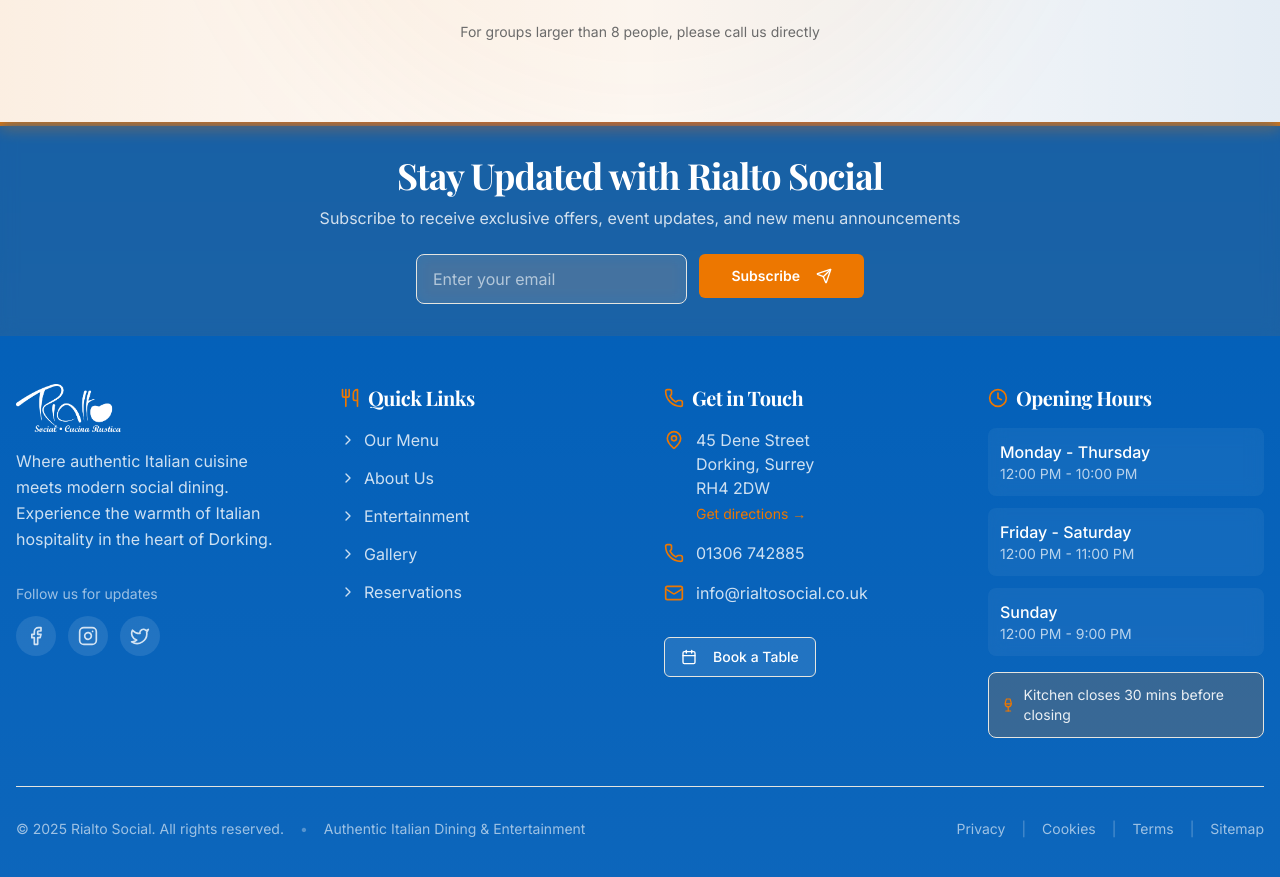
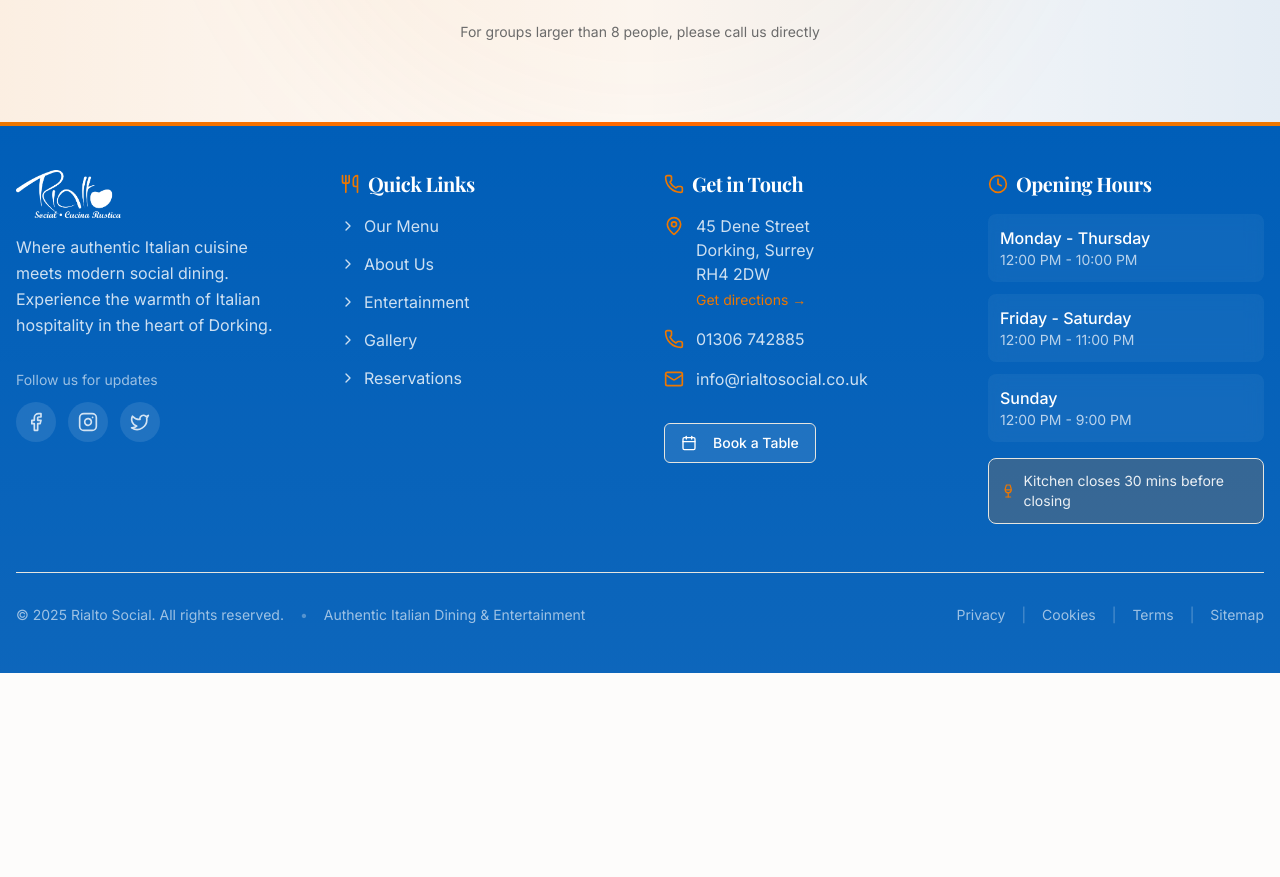
Before and after one commit to technoactive/rialto-social, a Next.js app: page / in a window 1280 px wide. Shown: the part 6285-7162 px from the top of the page. After the commit the page ends 6958 px from the top, so only its background shows below. Built offline with nearby package versions, Linux system fonts and the light colour scheme; a web font is replaced by a local one.

Commit message:
Remove newsletter subscription section from footer
- Removed 'Stay Updated with Rialto Social' section
- Cleaned up unused state variables (email, isSubscribed)
- Removed unused handleSubscribe function
- Removed Send icon import
- Kept all other footer improvements intact

```diff
--- a/components/layout/Footer.tsx
+++ b/components/layout/Footer.tsx
@@ -13,7 +13,6 @@
   Instagram,
   Twitter,
   ChevronRight,
-  Send,
   ArrowUp,
   Utensils,
   Wine,
@@ -22,8 +21,6 @@
 import { Button } from "@/components/ui/button";
 
 export function Footer() {
-  const [email, setEmail] = useState("");
-  const [isSubscribed, setIsSubscribed] = useState(false);
   const [showBackToTop, setShowBackToTop] = useState(false);
 
   useEffect(() => {
@@ -37,17 +34,6 @@
     return () => window.removeEventListener("scroll", handleScroll);
   }, []);
 
-  const handleSubscribe = (e: React.FormEvent) => {
-    e.preventDefault();
-    if (email) {
-      setIsSubscribed(true);
-      setTimeout(() => {
-        setEmail("");
-        setIsSubscribed(false);
-      }, 3000);
-    }
-  };
-
   const scrollToTop = () => {
     window.scrollTo({ top: 0, behavior: 'smooth' });
   };
@@ -56,59 +42,6 @@
     <footer className="relative bg-gradient-to-b from-accent to-accent/95">
       {/* Decorative Top Border */}
       <div className="absolute top-0 left-0 w-full h-1 bg-gradient-to-r from-primary via-orange-500 to-primary"></div>
-
-      {/* Newsletter Section */}
-      <div className="bg-primary/10 backdrop-blur-sm">
-        <div className="container mx-auto px-4 py-8">
-          <motion.div
-            initial={{ opacity: 0, y: 20 }}
-            whileInView={{ opacity: 1, y: 0 }}
-            transition={{ duration: 0.5 }}
-            viewport={{ once: true }}
-            className="max-w-2xl mx-auto text-center"
-          >
-            <h3 className="font-display text-2xl md:text-3xl font-bold text-white mb-2">
-              Stay Updated with Rialto Social
-            </h3>
-            <p className="text-white/80 mb-6">
-              Subscribe to receive exclusive offers, event updates, and new menu announcements
-            </p>
-            <form onSubmit={handleSubscribe} className="flex flex-col sm:flex-row gap-3 max-w-md mx-auto">
-              <input
-                type="email"
-                value={email}
-                onChange={(e) => setEmail(e.target.value)}
-                placeholder="Enter your email"
-                className="flex-1 px-4 py-3 rounded-lg bg-white/10 backdrop-blur-sm border border-white/20 text-white placeholder:text-white/60 focus:outline-none focus:border-primary transition-colors"
-                required
-              />
-              <Button
-                type="submit"
-                size="lg"
-                className="bg-primary hover:bg-primary/90 text-white font-semibold group"
-              >
-                {isSubscribed ? (
-                  <>
-                    <motion.span
-                      initial={{ scale: 0 }}
-                      animate={{ scale: 1 }}
-                      className="mr-2"
-                    >
-                      ✓
-                    </motion.span>
-                    Subscribed!
-                  </>
-                ) : (
-                  <>
-                    Subscribe
-                    <Send className="w-4 h-4 ml-2 group-hover:translate-x-1 transition-transform" />
-                  </>
-                )}
-              </Button>
-            </form>
-          </motion.div>
-        </div>
-      </div>
 
       {/* Main Footer Content */}
       <div className="container mx-auto px-4 py-12">
```
